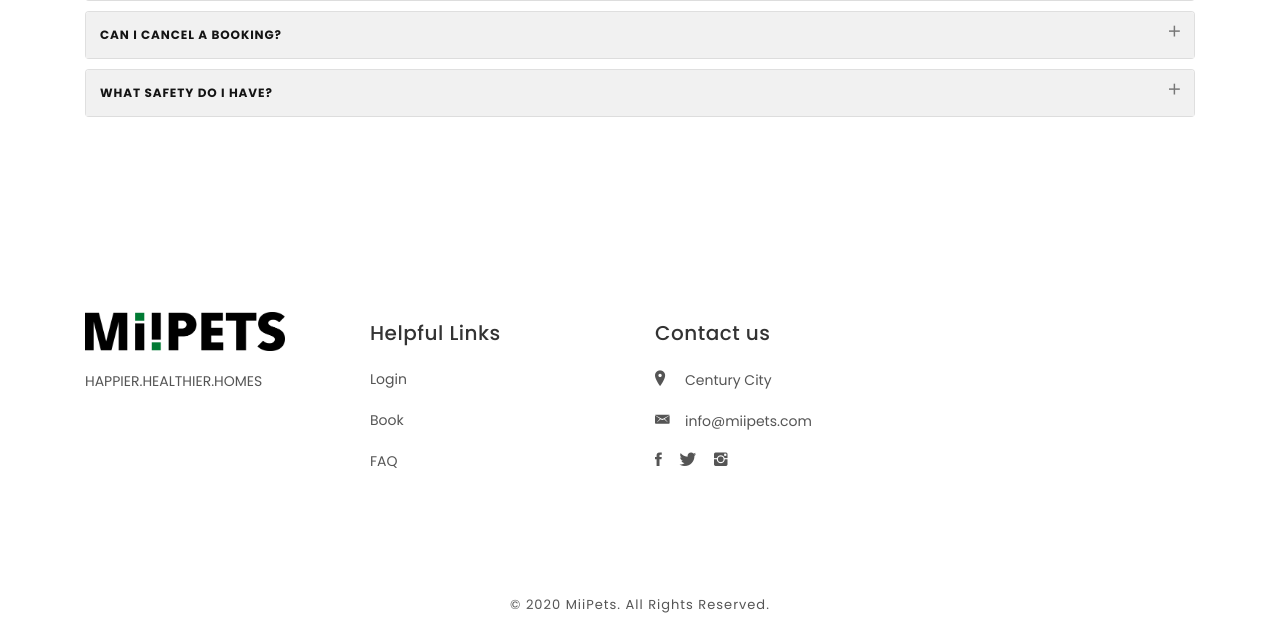
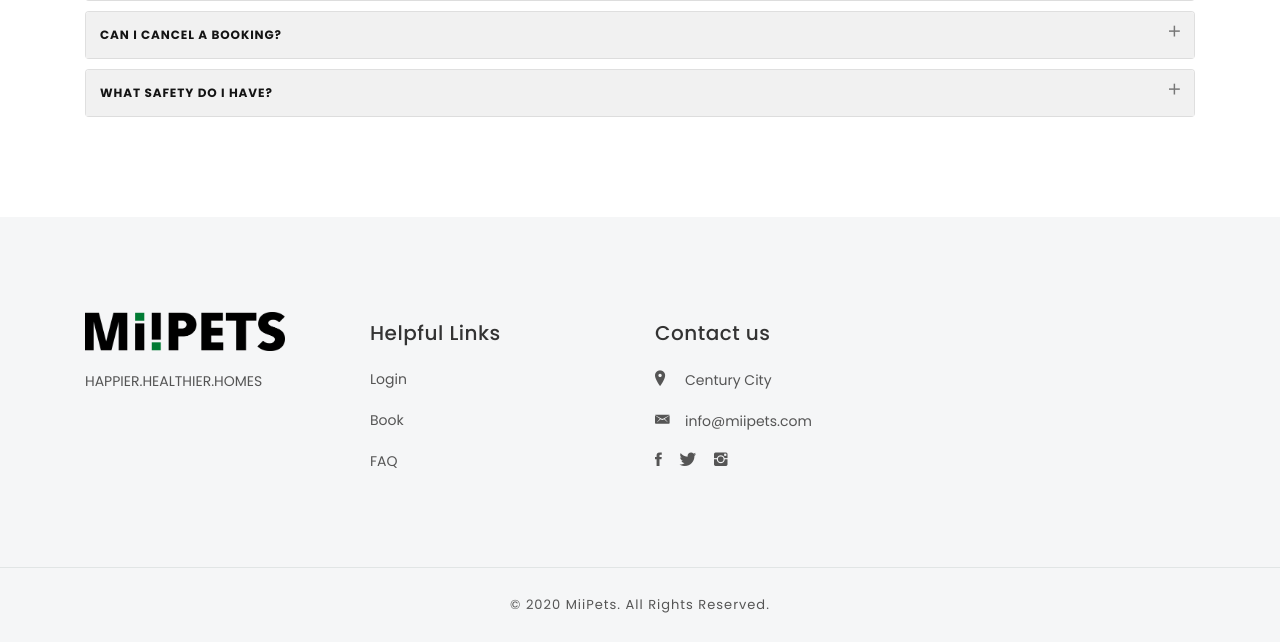
Before and after one commit to MiiPets/webapp, a Django app: page /faq/ in a window 1280 px wide. Shown: the part 1125-1767 px from the top of the page. Run offline with Django 3.2, Linux system fonts and the light colour scheme; some libraries are stand-ins or nearby versions; some web fonts are replaced.

Commit message:
fixed footer to stay in place and have nice color

```diff
--- a/MiipetsWebApp/core/templates/core/base.html
+++ b/MiipetsWebApp/core/templates/core/base.html
@@ -177,9 +177,9 @@
 
   <!--Footer Starts-->
    {% if email_send %}
-      <div class="footer-wrapper no-pad-tb">
+      <div class="footer-wrapper no-pad-tb v2">
    {% else %}
-      <div class="footer-wrapper no-pad-tb ">
+      <div class="footer-wrapper no-pad-tb v2">
    {%endif%}
       <div class="footer-top-area section-padding"  >
           <div class="container" >
```
